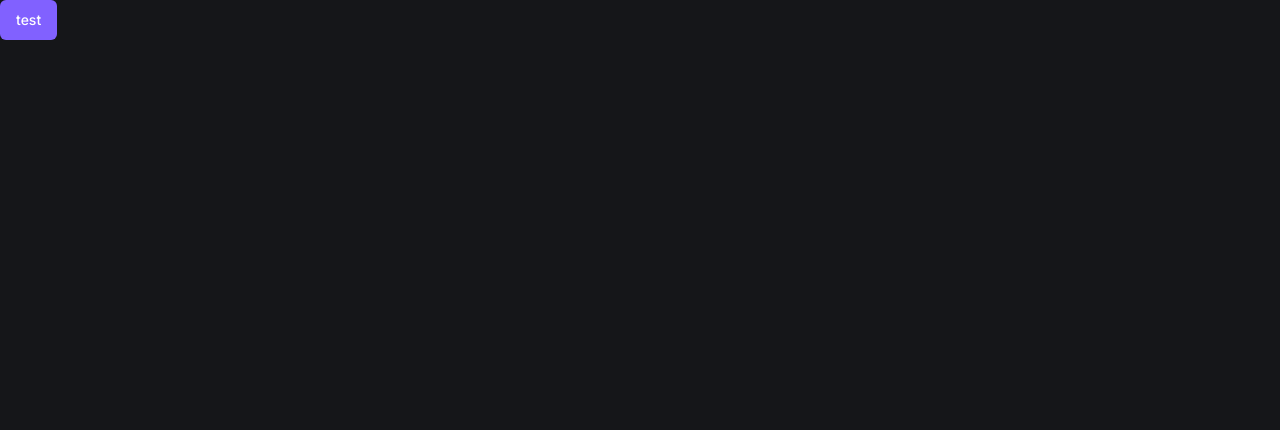
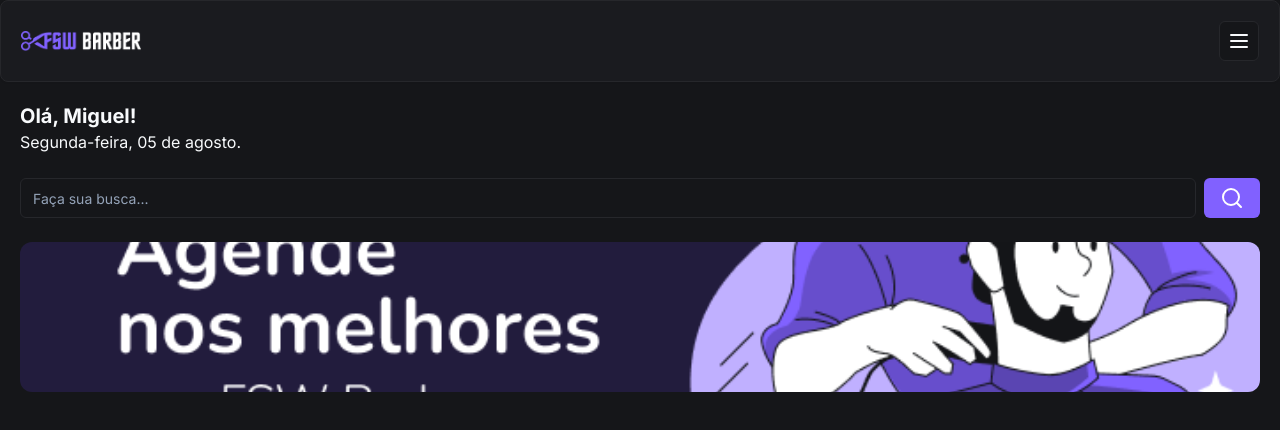
Before and after one commit to pamyszz/barbershop, a Next.js app: page / in a window 1280 px wide. Shown: the top 430 px of the page. Built offline with nearby package versions, Linux system fonts and the light colour scheme.

Commit message:
feat: add Header component and banner

```diff
--- /dev/null
+++ b/app/_components/header.tsx
@@ -0,0 +1,19 @@
+import Image from "next/image";
+import { Card, CardContent } from "./ui/card";
+import { Button } from "./ui/button";
+import { MenuIcon } from "lucide-react";
+
+const Header = () => {
+  return (
+    <Card>
+      <CardContent className="flex flex-row items-center justify-between p-5">
+        <Image alt="FSW Barber" src="/logo.png" height={18} width={120} />
+        <Button size="icon" variant={"outline"}>
+          <MenuIcon />
+        </Button>
+      </CardContent>
+    </Card>
+  );
+};
+
+export default Header;
--- /dev/null
+++ b/app/_components/ui/card.tsx
@@ -0,0 +1,86 @@
+import * as React from "react";
+
+import { cn } from "@/app/_lib/utils";
+
+const Card = React.forwardRef<
+  HTMLDivElement,
+  React.HTMLAttributes<HTMLDivElement>
+>(({ className, ...props }, ref) => (
+  <div
+    ref={ref}
+    className={cn(
+      "rounded-lg border bg-card text-card-foreground shadow-sm",
+      className,
+    )}
+    {...props}
+  />
+));
+Card.displayName = "Card";
+
+const CardHeader = React.forwardRef<
+  HTMLDivElement,
+  React.HTMLAttributes<HTMLDivElement>
+>(({ className, ...props }, ref) => (
+  <div
+    ref={ref}
+    className={cn("flex flex-col space-y-1.5 p-6", className)}
+    {...props}
+  />
+));
+CardHeader.displayName = "CardHeader";
+
+const CardTitle = React.forwardRef<
+  HTMLParagraphElement,
+  React.HTMLAttributes<HTMLHeadingElement>
+>(({ className, ...props }, ref) => (
+  <h3
+    ref={ref}
+    className={cn(
+      "text-2xl font-semibold leading-none tracking-tight",
+      className,
+    )}
+    {...props}
+  />
+));
+CardTitle.displayName = "CardTitle";
+
+const CardDescription = React.forwardRef<
+  HTMLParagraphElement,
+  React.HTMLAttributes<HTMLParagraphElement>
+>(({ className, ...props }, ref) => (
+  <p
+    ref={ref}
+    className={cn("text-sm text-muted-foreground", className)}
+    {...props}
+  />
+));
+CardDescription.displayName = "CardDescription";
+
+const CardContent = React.forwardRef<
+  HTMLDivElement,
+  React.HTMLAttributes<HTMLDivElement>
+>(({ className, ...props }, ref) => (
+  <div ref={ref} className={cn("p-6 pt-0", className)} {...props} />
+));
+CardContent.displayName = "CardContent";
+
+const CardFooter = React.forwardRef<
+  HTMLDivElement,
+  React.HTMLAttributes<HTMLDivElement>
+>(({ className, ...props }, ref) => (
+  <div
+    ref={ref}
+    className={cn("flex items-center p-6 pt-0", className)}
+    {...props}
+  />
+));
+CardFooter.displayName = "CardFooter";
+
+export {
+  Card,
+  CardHeader,
+  CardFooter,
+  CardTitle,
+  CardDescription,
+  CardContent,
+};
--- /dev/null
+++ b/app/_components/ui/input.tsx
@@ -0,0 +1,25 @@
+import * as React from "react";
+
+import { cn } from "@/app/_lib/utils";
+
+export interface InputProps
+  extends React.InputHTMLAttributes<HTMLInputElement> {}
+
+const Input = React.forwardRef<HTMLInputElement, InputProps>(
+  ({ className, type, ...props }, ref) => {
+    return (
+      <input
+        type={type}
+        className={cn(
+          "flex h-10 w-full rounded-md border border-input bg-background px-3 py-2 text-sm ring-offset-background file:border-0 file:bg-transparent file:text-sm file:font-medium placeholder:text-muted-foreground focus-visible:outline-none focus-visible:ring-2 focus-visible:ring-ring focus-visible:ring-offset-2 disabled:cursor-not-allowed disabled:opacity-50",
+          className,
+        )}
+        ref={ref}
+        {...props}
+      />
+    );
+  },
+);
+Input.displayName = "Input";
+
+export { Input };
--- a/app/page.tsx
+++ b/app/page.tsx
@@ -1,7 +1,35 @@
+import { SearchIcon } from "lucide-react";
+import Header from "./_components/header";
 import { Button } from "./_components/ui/button";
+import { Input } from "./_components/ui/input";
+import Image from "next/image";
 
 const Home = () => {
-  return <Button>test</Button>;
+  return (
+    <div>
+      <Header />
+      <div className="p-5">
+        <h2 className="text-xl font-bold">Olá, Miguel!</h2>
+        <p>Segunda-feira, 05 de agosto. </p>
+
+        <div className="gap-2 flex items-center mt-6">
+          <Input placeholder="Faça sua busca..." />
+          <Button>
+            <SearchIcon />
+          </Button>
+        </div>
+
+        <div className="relative mt-6 h-[150px] w-full">
+          <Image
+            alt="Agende nos melhores com FSW Barber"
+            src="/banner-01.png"
+            fill
+            className=" rounded-xl object-cover"
+          />
+        </div>
+      </div>
+    </div>
+  );
 };
 
 export default Home;
```
Also changed, not shown: public/banner-01.png (added), public/logo.png (added).
